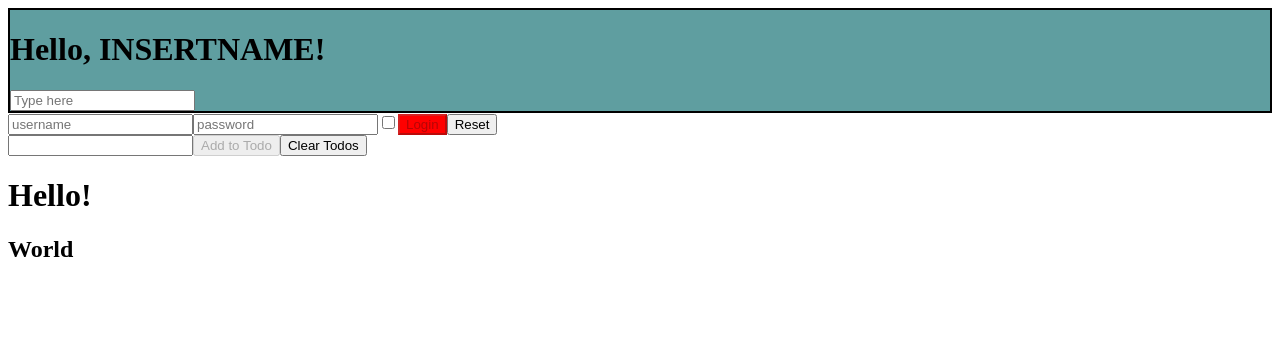
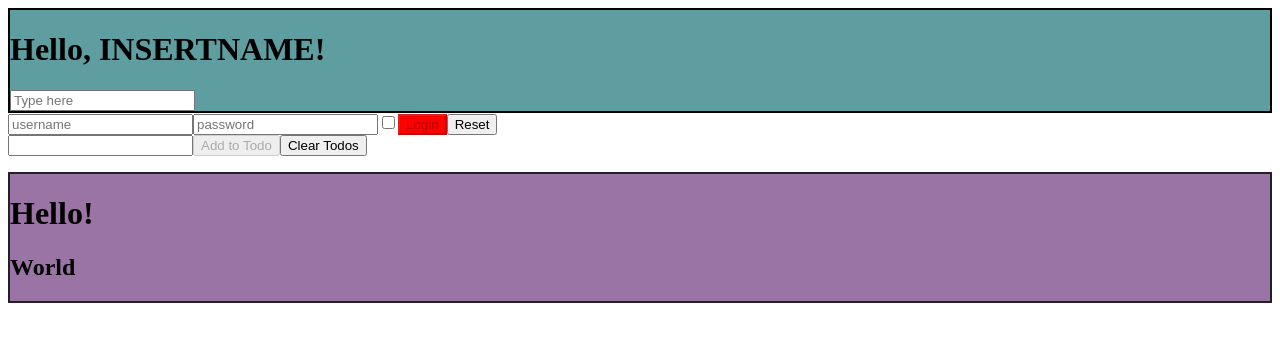
Before and after one commit to FabioViscuso/exerc-react, a React (Create React App) app: page / in a window 1280 px wide. Shown: the top 342 px of the page. Built offline with nearby package versions, Linux system fonts and the light colour scheme.

Commit message:
feat: Component Composition-01 w/ style

```diff
--- a/src/Container.js
+++ b/src/Container.js
@@ -2,7 +2,11 @@ import { Component } from 'react';
 
 class Container extends Component {
     render() {
-        return (<div>{this.props.children}</div>)
+        const containerStyle = {
+            backgroundColor: '#9974a5',
+            border: '2px solid #222222'
+        }
+        return (<div style={containerStyle}>{this.props.children}</div>)
     }
 }
 
```
